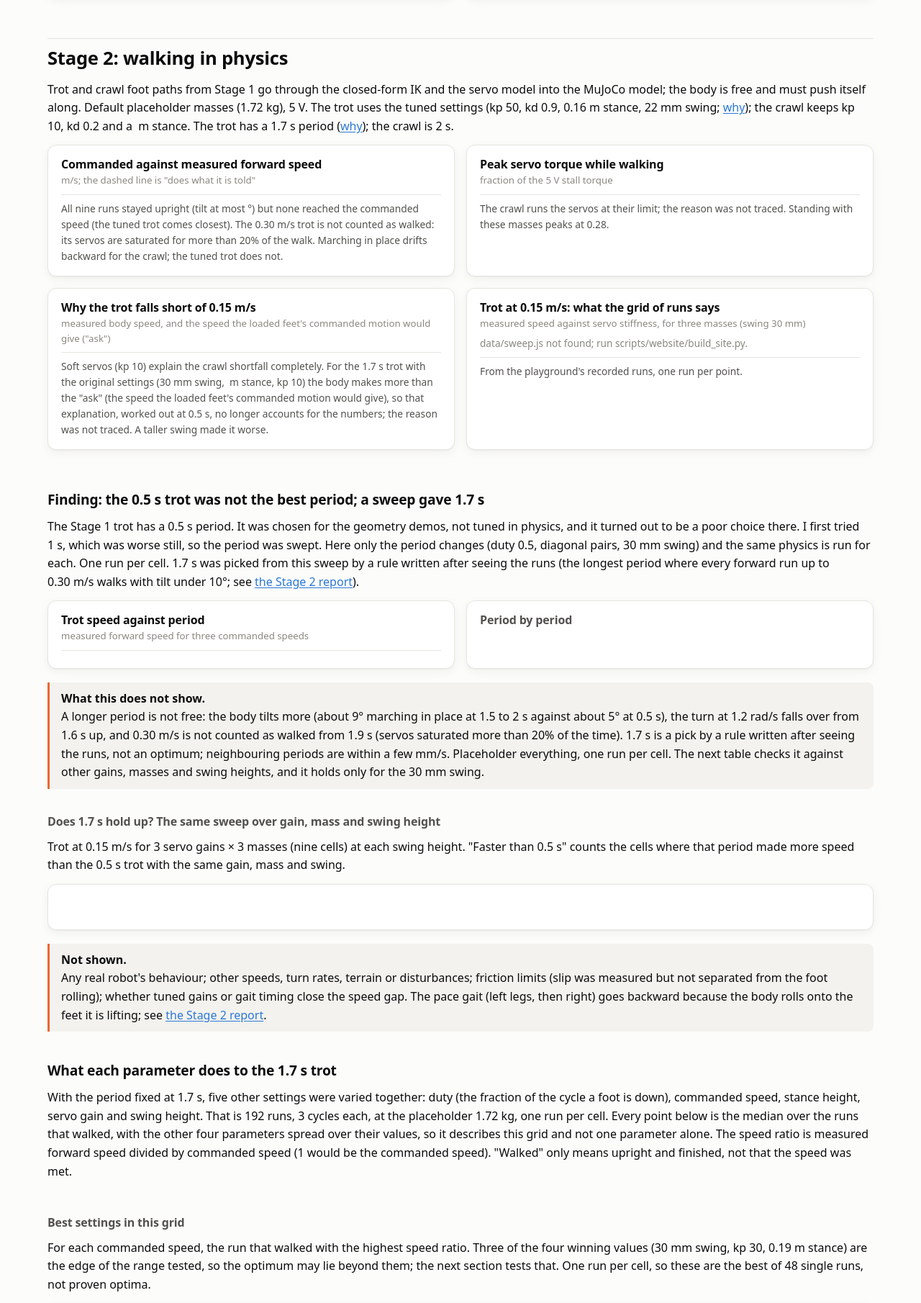
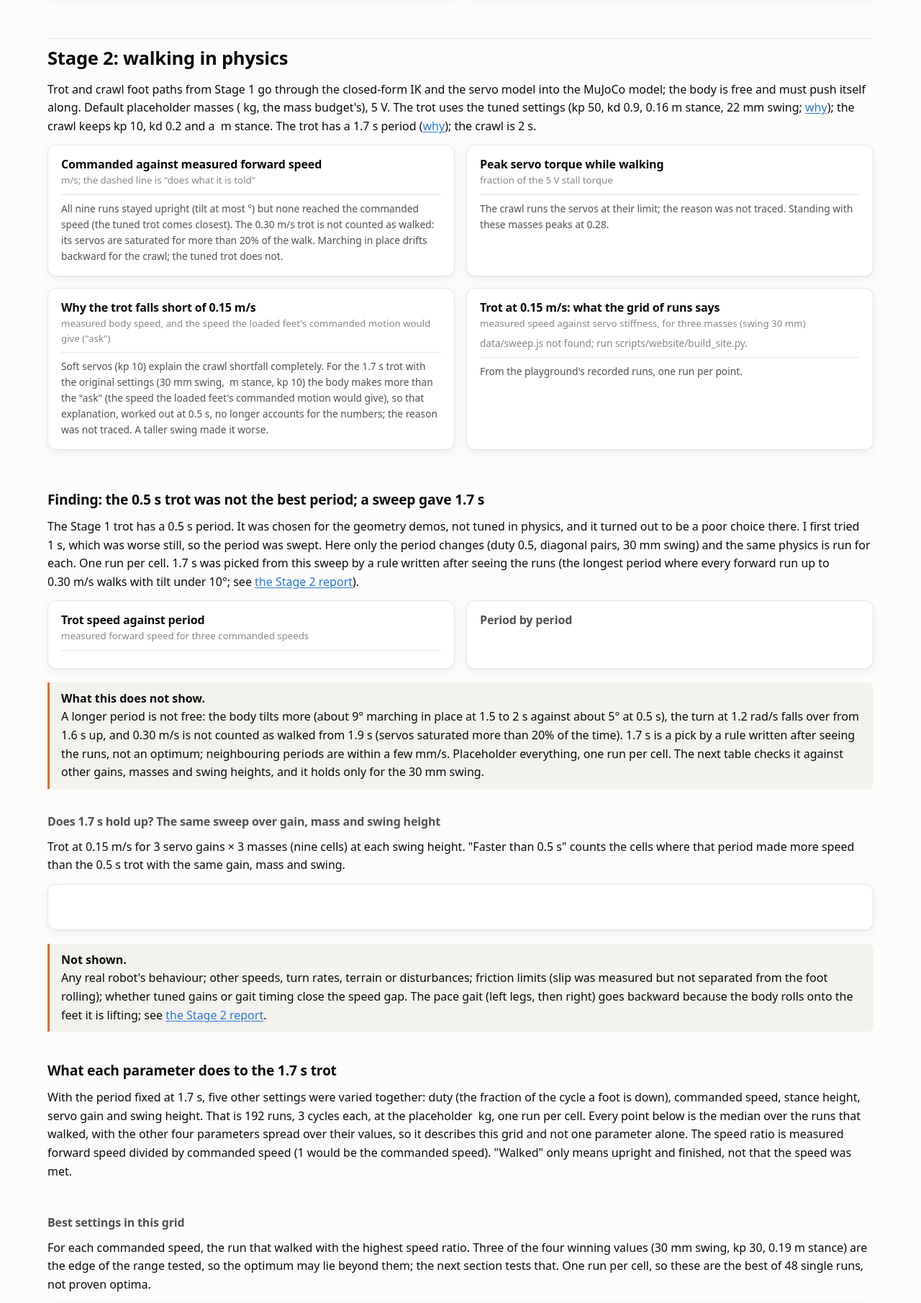
Before and after one commit to mi897/mojito, a plain HTML site: page site/results.html in a window 1280 px wide. Shown: the part 2559-4369 px from the top of the page at 72% size. Drawn offline with Linux system fonts and the light colour scheme; a script that the page names is missing; files whose address does not match are found by name.

Commit message:
Docs: results at the budget masses (1.559 kg), old and new figures side by side
STAGE2: stand, design sweep and tuning figures updated; a table of the gait sweeps at 1.72 kg
against 1.559 kg; package 6 status and the mass budget section. PHYSICS and PLAN follow.
The results page binds the total mass instead of typing it.

Co-Authored-By: Claude Sonnet 5.5 <noreply@anthropic.com>
Claude-Session: https://claude.ai/code/session_0176f9gqrWXy62cJgQWpbdFs

```diff
--- a/site/results.html
+++ b/site/results.html
@@ -81,7 +81,7 @@
   </div>
 
   <h2 id="s2c">Stage 2: walking in physics</h2>
-  <p>Trot and crawl foot paths from Stage 1 go through the closed-form IK and the servo model into the MuJoCo model; the body is free and must push itself along. Default placeholder masses (1.72 kg), 5 V. The trot uses the tuned settings (kp 50, kd 0.9, 0.16&nbsp;m stance, 22&nbsp;mm swing; <a href="#trotcombined">why</a>); the crawl keeps kp 10, kd 0.2 and a <span data-bind="stand_test/stance_height_m" data-fmt="4"></span>&nbsp;m stance. The trot has a 1.7&nbsp;s period (<a href="#trotperiod">why</a>); the crawl is 2&nbsp;s.</p>
+  <p>Trot and crawl foot paths from Stage 1 go through the closed-form IK and the servo model into the MuJoCo model; the body is free and must push itself along. Default placeholder masses (<span data-bind="stand_test/default_masses/5.0 V/total_mass_kg" data-fmt="3"></span>&nbsp;kg, the mass budget's), 5 V. The trot uses the tuned settings (kp 50, kd 0.9, 0.16&nbsp;m stance, 22&nbsp;mm swing; <a href="#trotcombined">why</a>); the crawl keeps kp 10, kd 0.2 and a <span data-bind="stand_test/stance_height_m" data-fmt="4"></span>&nbsp;m stance. The trot has a 1.7&nbsp;s period (<a href="#trotperiod">why</a>); the crawl is 2&nbsp;s.</p>
   <div class="grid g2">
     <div class="card chart-card"><h4>Commanded against measured forward speed</h4><p class="sub">m/s; the dashed line is "does what it is told"</p><div id="c-speed"></div>
       <p class="read">All nine runs stayed upright (tilt at most <span id="maxtilt"></span>°) but none reached the commanded speed (the tuned trot comes closest). The 0.30&nbsp;m/s trot is not counted as walked: its servos are saturated for more than 20% of the walk. Marching in place drifts backward for the crawl; the tuned trot does not.</p></div>
@@ -108,7 +108,7 @@
   <div class="callout limit"><b>Not shown.</b> Any real robot's behaviour; other speeds, turn rates, terrain or disturbances; friction limits (slip was measured but not separated from the foot rolling); whether tuned gains or gait timing close the speed gap. The pace gait (left legs, then right) goes backward because the body rolls onto the feet it is lifting; see <a href="reports.html#STAGE2">the Stage 2 report</a>.</div>
 
   <h3 id="trotparams">What each parameter does to the 1.7&nbsp;s trot</h3>
-  <p>With the period fixed at 1.7&nbsp;s, five other settings were varied together: duty (the fraction of the cycle a foot is down), commanded speed, stance height, servo gain and swing height. That is 192 runs, 3 cycles each, at the placeholder 1.72&nbsp;kg, one run per cell. Every point below is the median over the runs that walked, with the other four parameters spread over their values, so it describes this grid and not one parameter alone. The speed ratio is measured forward speed divided by commanded speed (1 would be the commanded speed). "Walked" only means upright and finished, not that the speed was met.</p>
+  <p>With the period fixed at 1.7&nbsp;s, five other settings were varied together: duty (the fraction of the cycle a foot is down), commanded speed, stance height, servo gain and swing height. That is 192 runs, 3 cycles each, at the placeholder <span data-bind="stand_test/default_masses/5.0 V/total_mass_kg" data-fmt="3"></span>&nbsp;kg, one run per cell. Every point below is the median over the runs that walked, with the other four parameters spread over their values, so it describes this grid and not one parameter alone. The speed ratio is measured forward speed divided by commanded speed (1 would be the commanded speed). "Walked" only means upright and finished, not that the speed was met.</p>
   <div class="grid g2" id="params-grid"></div>
   <p class="read" id="params-read"></p>
   <ul id="params-list" class="small"></ul>
```
Also changed, not shown: 3 other files.
